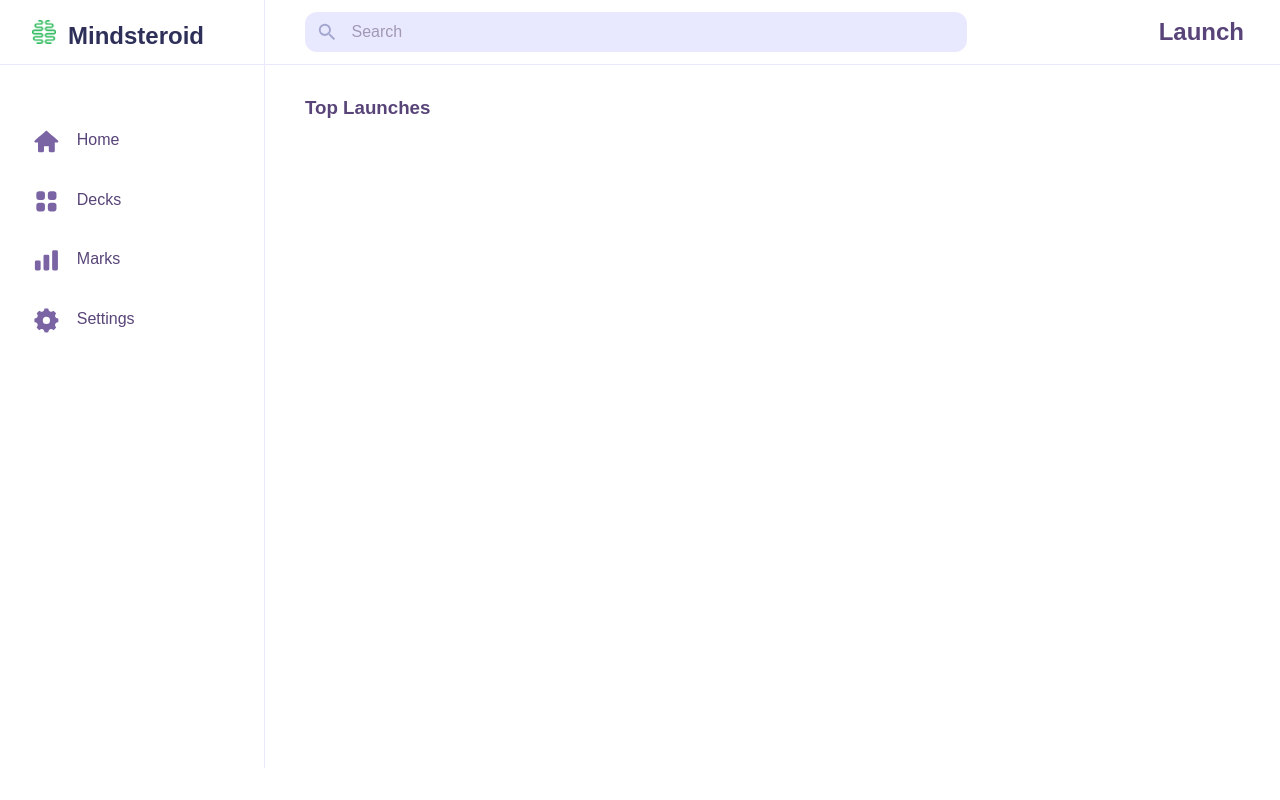
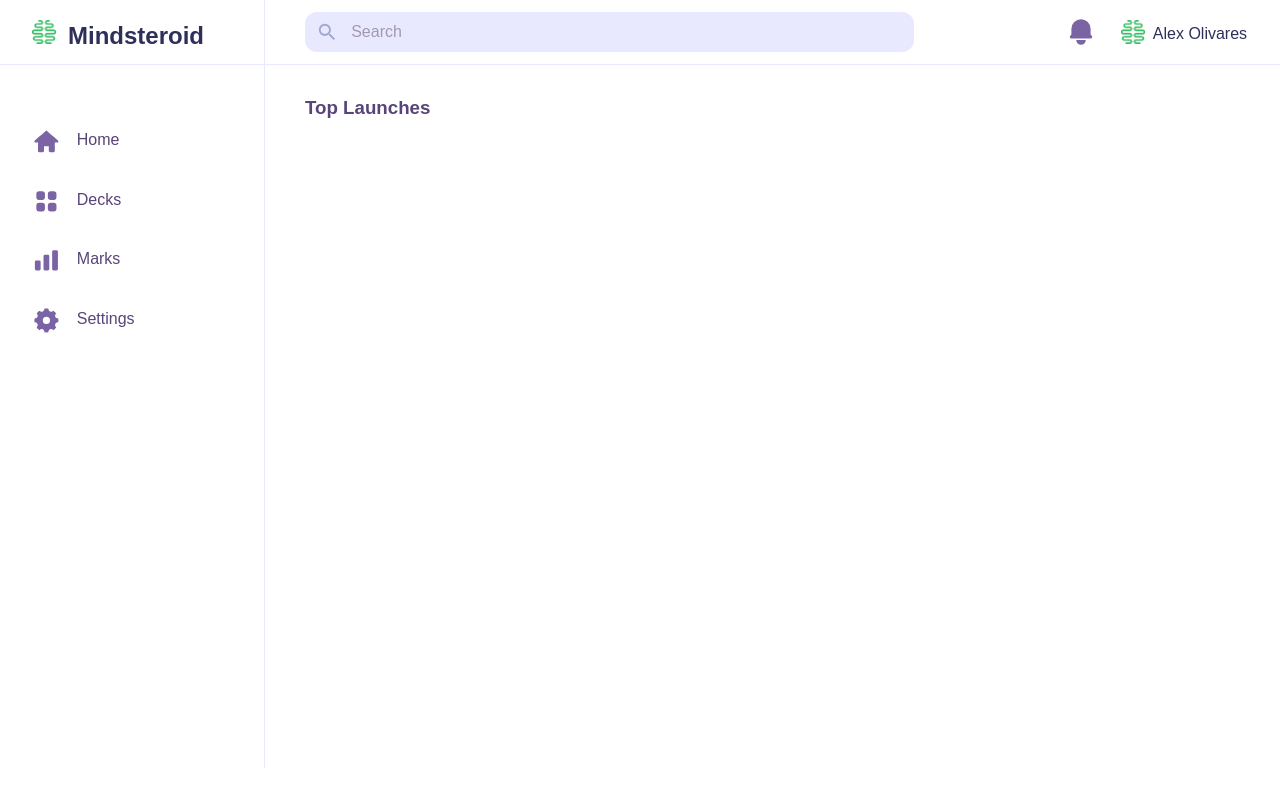
Before and after one commit to aleolidev/mindsteroid, a React (Create React App) app in the folder client/: page / in a window 1280 px wide. Built offline with nearby package versions, Linux system fonts and the light colour scheme; no server answers; a web font is replaced by a local one.

Commit message:
Navbar Profile

```diff
--- a/client/src/components/Navbar.jsx
+++ b/client/src/components/Navbar.jsx
@@ -1,7 +1,9 @@
 import React from 'react'
 import styled from 'styled-components'
+import MindsteroidIcon from '../assets/mindsteroid-logo.png'
 import { MdSearch } from 'react-icons/md'
-import { textColor, placeholderColor, borderColor, backgroundLightBlue, inputSvgColor } from '../utils'
+import { HiBell } from 'react-icons/hi'
+import { textColor, svgColor, placeholderColor, darkTextColor, borderColor, backgroundLightBlue, inputSvgColor, selectTextColor } from '../utils'
 
 function Navbar() {
     return <NavbarContainer>
@@ -11,7 +13,17 @@ function Navbar() {
             </Icon>
             <Input type="text" placeholder="Search" />
         </InputContainer>
-        <Text>Launch</Text>
+        <ProfileContainer>
+            <Notifications>
+                <HiBell />
+            </Notifications>
+            <Profile>
+                <UserIcon src={MindsteroidIcon}/>
+                <UserName>
+                    Alex Olivares
+                </UserName>
+            </Profile>
+        </ProfileContainer>
     </NavbarContainer>
 }
 
@@ -32,8 +44,55 @@ const Text = styled.h1`
 
 const InputContainer = styled.div`
     display: flex;
-    padding: 0 12rem 0 2.5rem;
-    width: 100%;
+    padding: 0 2.5rem 0 2.5rem;
+    width: 60%;
+`;
+
+const ProfileContainer = styled.div`
+    display: flex;
+    padding: 0 2em 0 0;
+`;
+
+const Notifications = styled.div`
+    height: 2.5rem;
+    width: 3rem;
+    display: flex;
+    justify-content: center;
+    align-items: center;
+    svg {
+        color: ${ svgColor };
+        font-size: 2rem;
+        transition: 0.2s ease-in-out;
+    }
+    &:hover {
+        svg {
+            color: ${ selectTextColor };
+        }
+    }
+`;
+
+const Profile = styled.div`
+    display: flex;
+    padding-left: 1em;
+    width: 70%;
+    justify-content: center;
+    align-items: center;
+`;
+
+
+const UserIcon = styled.img`
+    height: 1.5em;
+    // padding: 0 0 0 2em;
+`;
+
+
+const UserName = styled.h3`
+    padding-left: .5em;
+    margin-bottom: -0.3rem;
+    font-weight: 400;
+    font-size: 1rem;
+    color: ${ darkTextColor };
+    white-space: nowrap;
 `;
 
 const Icon = styled.div`
--- a/client/src/components/Sidebar.jsx
+++ b/client/src/components/Sidebar.jsx
@@ -5,7 +5,7 @@ import { MdContentCopy, MdOutlineAnalytics, MdOutlineAccountBalanceWallet, MdOut
 import { RiSettings5Fill, RiBarChart2Fill, RiHome5Fill, RiBookFill } from 'react-icons/ri'
 import { TiHome } from 'react-icons/ti'
 import { HiViewGrid, HiChartBar } from 'react-icons/hi'
-import { textColor, svgColor, selectTextColor, borderColor, backgroundLightBlue } from '../utils'
+import { textColor, svgColor, selectTextColor, borderColor, darkTextColor } from '../utils'
 
 function Sidebar() {
     return <Container>
@@ -61,7 +61,7 @@ const Logo = styled.img`
 `;
 
 const LogoText = styled.h2`
-    color: #2e3059;
+    color: ${darkTextColor};
     font: 1.5rem;
     margin-left: .75rem;
     margin-bottom: -0.5rem;
@@ -101,6 +101,7 @@ const Link = styled.div`
         font-size: 1.8rem;
         margin-top: -.25rem;
         color: ${ svgColor };
+        transition: 0.2s ease-in-out;
     }
     &:hover {
         color: ${selectTextColor};
--- a/client/src/utils/index.js
+++ b/client/src/utils/index.js
@@ -4,6 +4,7 @@ export const backgroundLightBlue = "#e8e9fe";
 export const textColor = "#584478";
 export const svgColor = "#7b64A4";
 export const selectTextColor = "#535ADF";
+export const darkTextColor = "#2E3059";
 export const placeholderColor = "#A298B5";
 export const primaryBlue = "#4E5FEE";
 export const primaryDarkBlue = "#392ECF";
```
